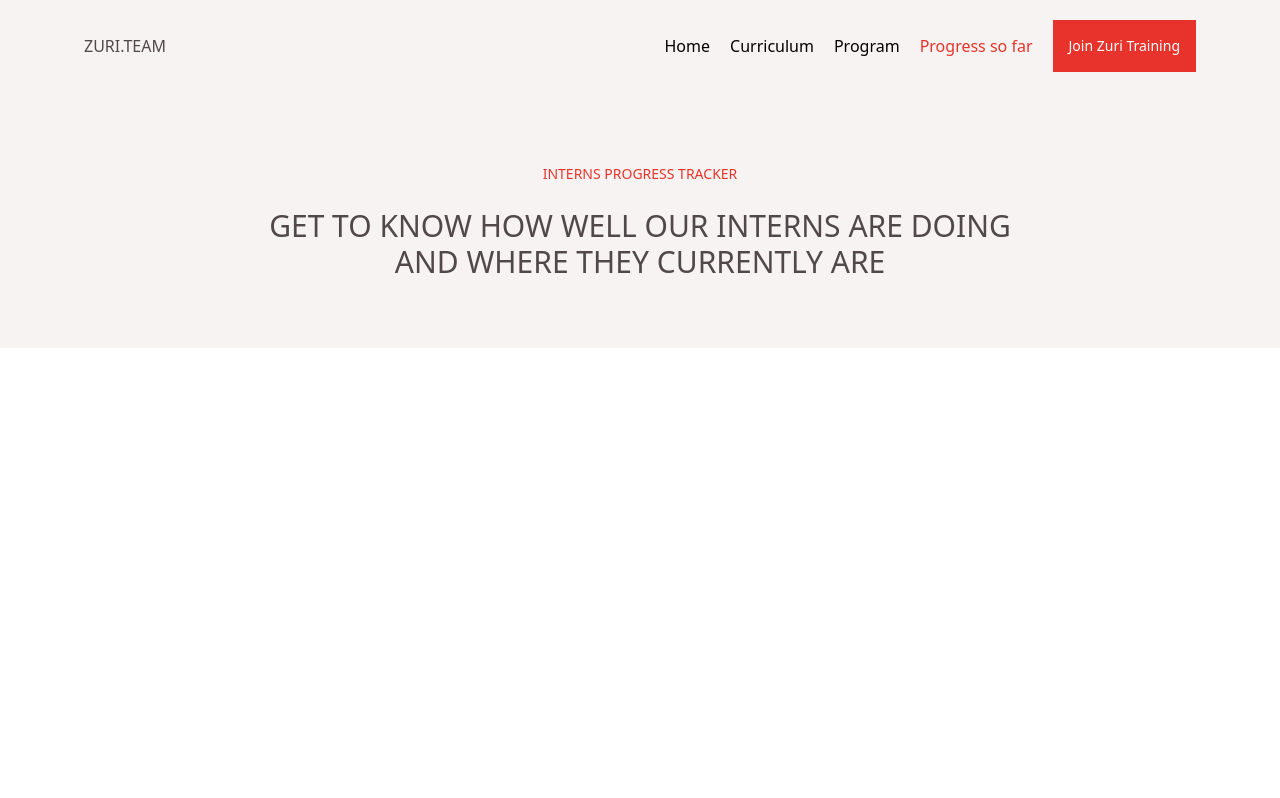
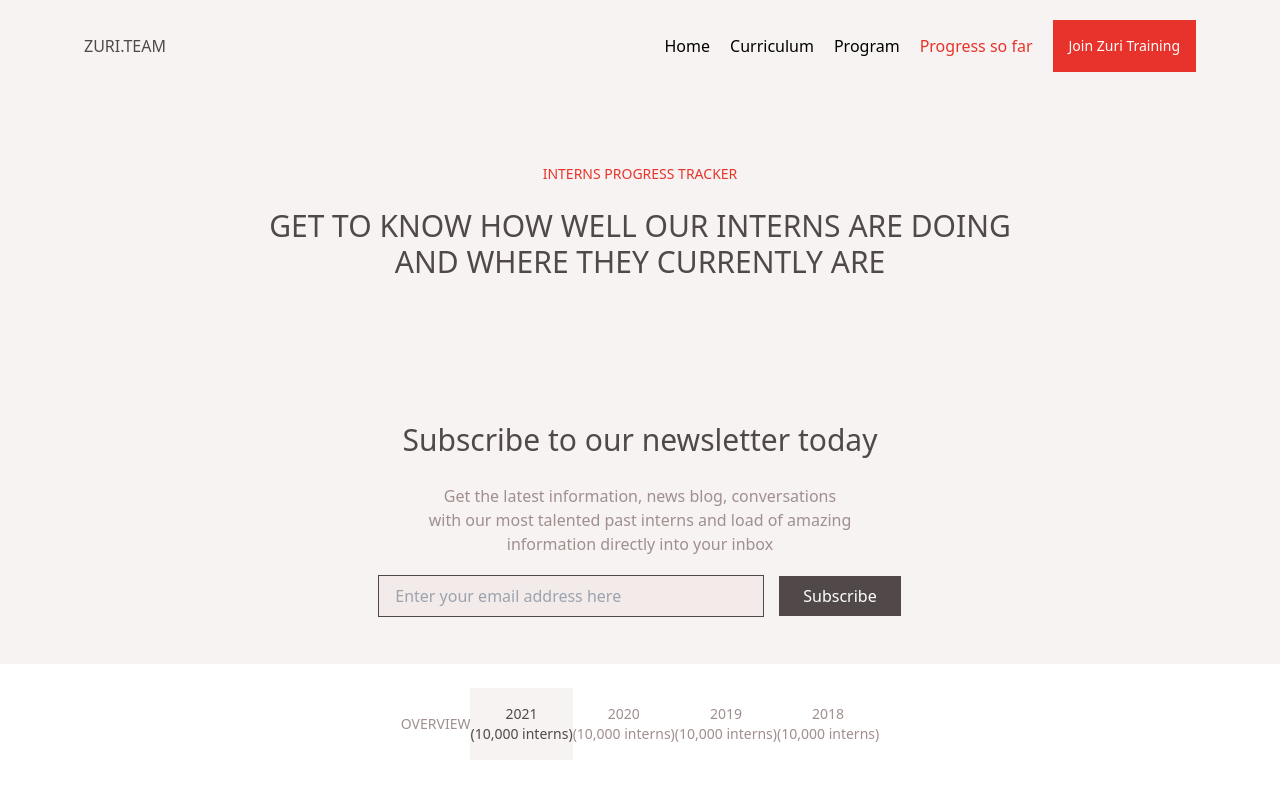
Before and after one commit to paisoncodes/zuri_team_progress_tracker, a Vue app in the folder frontend/: page /TwentyOne in a window 1280 px wide. Built offline with nearby package versions, Linux system fonts and the light colour scheme; the HTML template or start-up script is replaced by a standard one.

Commit message:
2021 page set up

```diff
--- a/frontend/src/components/Subscribe.vue
+++ b/frontend/src/components/Subscribe.vue
@@ -1,7 +1,7 @@
 <template>
-      <div class="w-full py-12 mx-auto font-normal">
+      <div class="w-full py-12 mx-auto font-normal bg-brand-red-light-1">
         <h3 class="py-6 text-3xl leading-10 text-center text-brand-gray-dark-1">Subscribe to our newsletter today</h3>
-        <p class="w-1/3 mx-auto mb-5 text-base leading-6 text-center text-brand-gray-light ">Get the lates information, news blog, conversations with our most talented
+        <p class="w-1/3 mx-auto mb-5 text-base leading-6 text-center text-brand-gray-light ">Get the latest information, news blog, conversations with our most talented
             past interns and load of amazing information directly into your inbox<br>
         </p>
         <div class="w-3/4 mx-auto">
--- /dev/null
+++ b/frontend/src/components/TwentyOneContainer.vue
@@ -0,0 +1,39 @@
+<template>
+
+<div class="my-6 mx-auto">
+
+    <nav class="flex flex-col sm:flex-row text-sm">
+        <button class="text-brand-gray-light py-4 padothers block hover:text-brand-gray-dark-1 focus:outline-none">
+            OVERVIEW
+        </button>
+
+        <button class="py-4 bg-brand-red-light-1 padtab1 block hover:text-blue-500 focus:outline-none text-brand-gray-dark-1 font-medium border-brand-gray-light">
+            2021 <br> (10,000 interns)
+        </button>
+
+        <button class="text-brand-gray-light py-4 padothers block hover:text-brand-gray-dark-1 focus:outline-none">
+            2020 <br> (10,000 interns)
+        </button>
+
+        <button class="text-brand-gray-light py-4 padothers block hover:text-brand-gray-dark-1 focus:outline-none">
+            2019 <br> (10,000 interns)
+        </button>
+        <button class="text-brand-gray-light py-4 padothers block hover:text-brand-gray-dark-1 focus:outline-none">
+            2018 <br> (10,000 interns)
+        </button>
+    </nav>
+
+    <div class="bg-brand-red-light-1 ">
+
+
+    </div>
+
+
+</div>
+</template>
+
+<script>
+export default {
+    name: "TwentyOneContainer.vue"
+}
+</script>
--- a/frontend/src/views/TwentyOne.vue
+++ b/frontend/src/views/TwentyOne.vue
@@ -1,15 +1,19 @@
 <template>
   <div class="bg-white text-center flex flex-col">
     <NavbarComponent/>
+    <Subscribe/>
+    <TwentyOneContainer/>
 
   </div>
 </template>
 
 <script>
 import NavbarComponent from '../components/NavbarComponent.vue'
+import Subscribe from '../components/Subscribe.vue'
+import TwentyOneContainer from '../components/TwentyOneContainer.vue'
 
 export default {
-  components: { NavbarComponent},
+  components: { NavbarComponent, Subscribe, TwentyOneContainer},
   name: 'TwentyOne',
 }
 </script>
```
